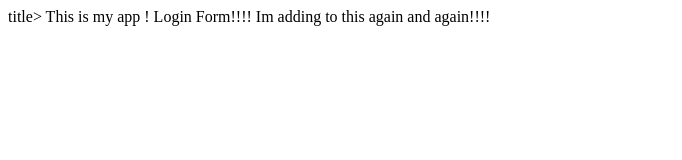
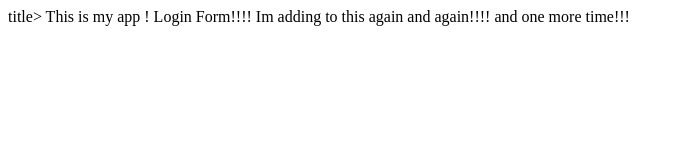
Before and after one commit to 67lisbon/2023Test, a plain HTML site: page index.html in a window 1280 px wide. Shown: the whole page, without its empty margins (0-682 px from the left). Drawn offline with Linux system fonts and the light colour scheme.

Commit message:
Another commit from me

```diff
--- a/index.html
+++ b/index.html
@@ -3,6 +3,6 @@
   <title>My App</title>title></title>
   </head>
   <body>
-   This is my app ! Login Form!!!!  Im adding to this again and again!!!!
+   This is my app ! Login Form!!!!  Im adding to this again and again!!!! and one more time!!!
   </body>
 </html>
```
Also changed, not shown: Git Steps.txt.
